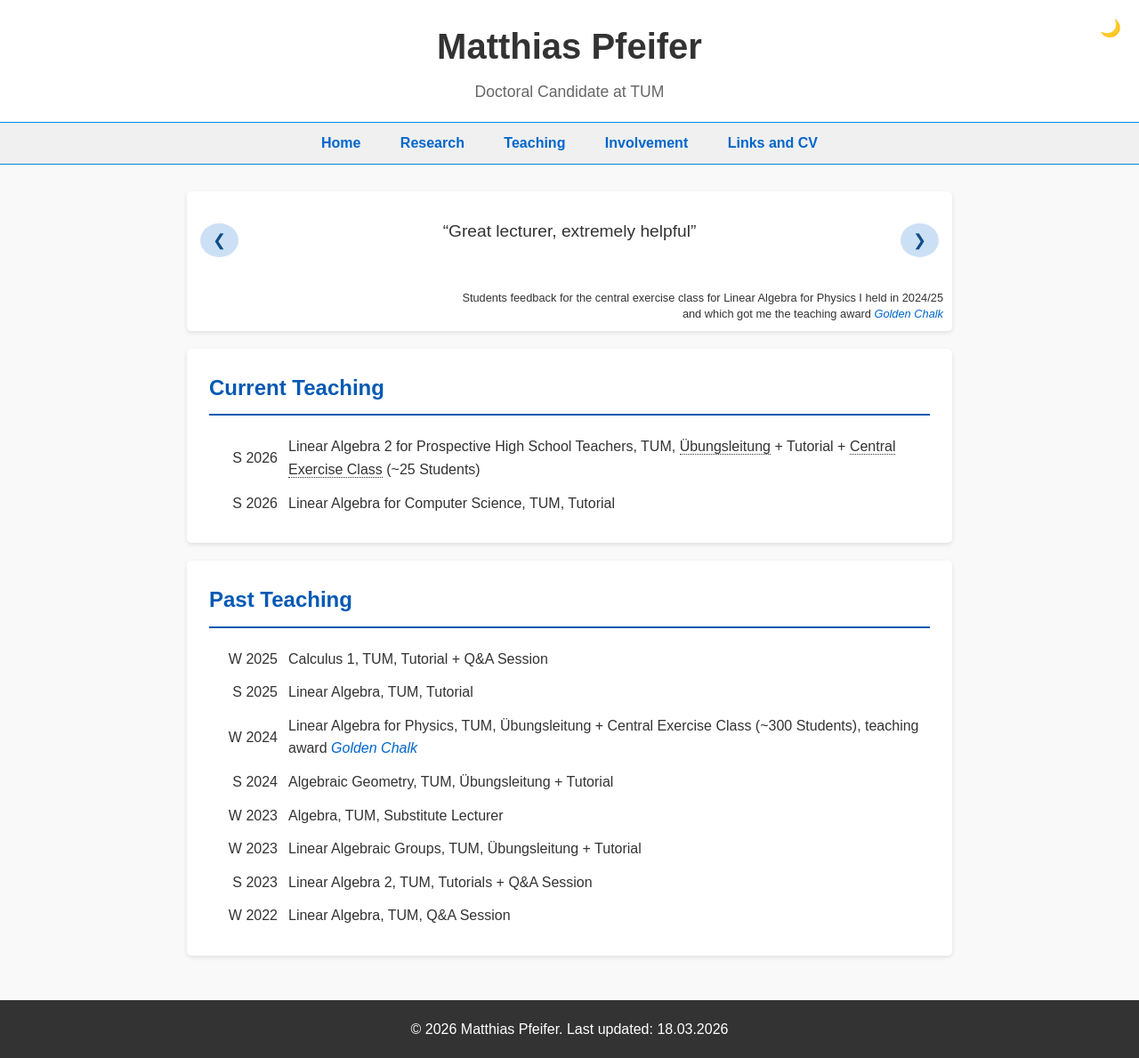
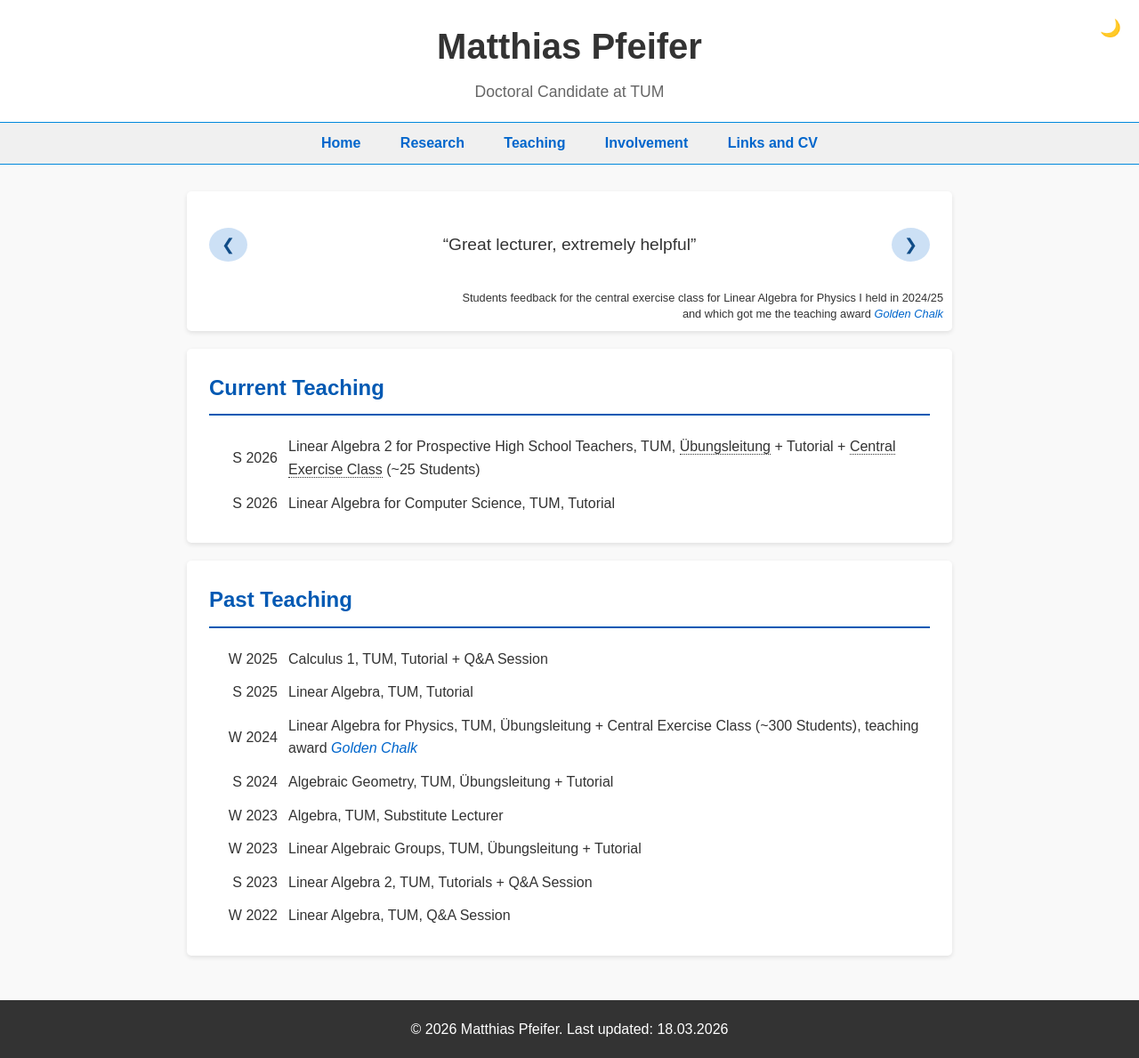
Before and after one commit to matthias-pfeifer/matthias-pfeifer.github.io, a Jekyll site: the page built from teaching.md, in a window 1280 px wide. Shown: the whole page at 89% size. Built offline with Jekyll 4.4.1, drawn with Linux system fonts in a browser that asks for light colours.

Commit message:
Vertically centered student feedback and buttons

```diff
--- a/assets/css/style.css
+++ b/assets/css/style.css
@@ -218,6 +218,9 @@ code, pre {
 .slide {
   min-width: 100%;
   padding: 20px 40px;
+  display: flex;
+  justify-content: center;
+  align-items: center;
   text-align: center;
   font-size: 1.2rem;
   line-height: 1.6;
@@ -226,7 +229,7 @@ code, pre {
 /* Buttons */
 .banner button {
   position: absolute;
-  top: 35%;
+  top: 50%;
   transform: translateY(-50%);
   background: var(--bg-banner-button);
   border: none;
--- a/teaching.md
+++ b/teaching.md
@@ -5,8 +5,9 @@ permalink: /teaching/
 ---
 
 <div class="banner">
+<div style="position: relative">
   <div class="slider">
-          <div class="slide">
+    <div class="slide">
       <p><q>For me, as for many of my fellow students, it is one of the most important hours of the week.</q></p>
     </div>
     <div class="slide">
@@ -51,12 +52,13 @@ permalink: /teaching/
     <div class="slide">
       <p><q>Great lecturer, extremely helpful</q></p>
     </div>
-    </div>
-    <p style="margin-left: 35%">
-    Students feedback for the central exercise class for Linear Algebra for Physics I held in 2024/25 and which got me the teaching award <a target="_blank" rel="noopener noreferrer" href="https://www.nat.tum.de/en/nat/latest/article/2025-day-of-physics-celebrates-excellence-in-teaching-and-research/"><em>Golden Chalk</em></a></p>
+  </div>
 
   <button class="prev">&#10094;</button>
   <button class="next">&#10095;</button>
+  </div>
+  <p style="margin-left: 35%">
+    Students feedback for the central exercise class for Linear Algebra for Physics I held in 2024/25 and which got me the teaching award <a target="_blank" rel="noopener noreferrer" href="https://www.nat.tum.de/en/nat/latest/article/2025-day-of-physics-celebrates-excellence-in-teaching-and-research/"><em>Golden Chalk</em></a></p>
 </div>
 
 <section id="current teaching">
```
